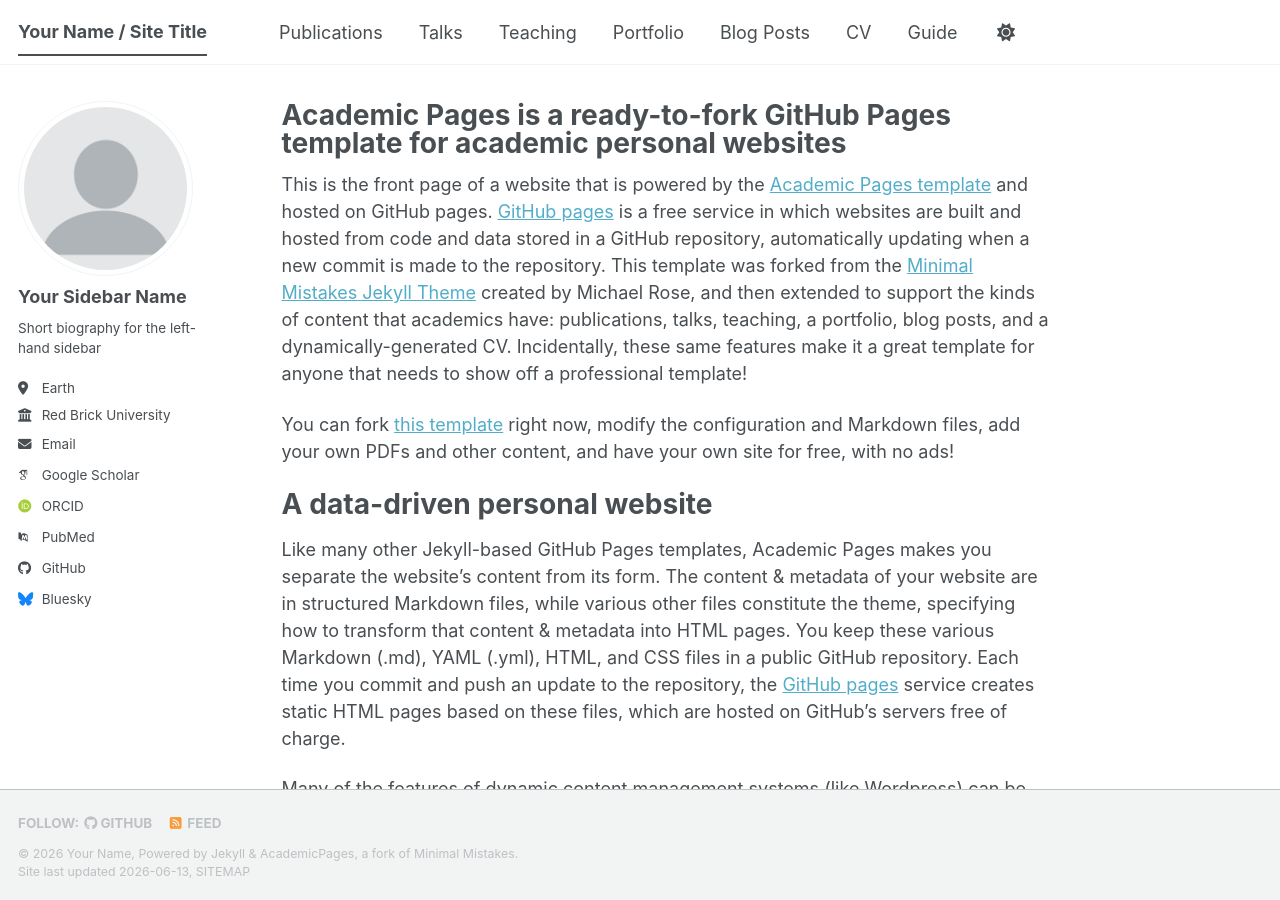
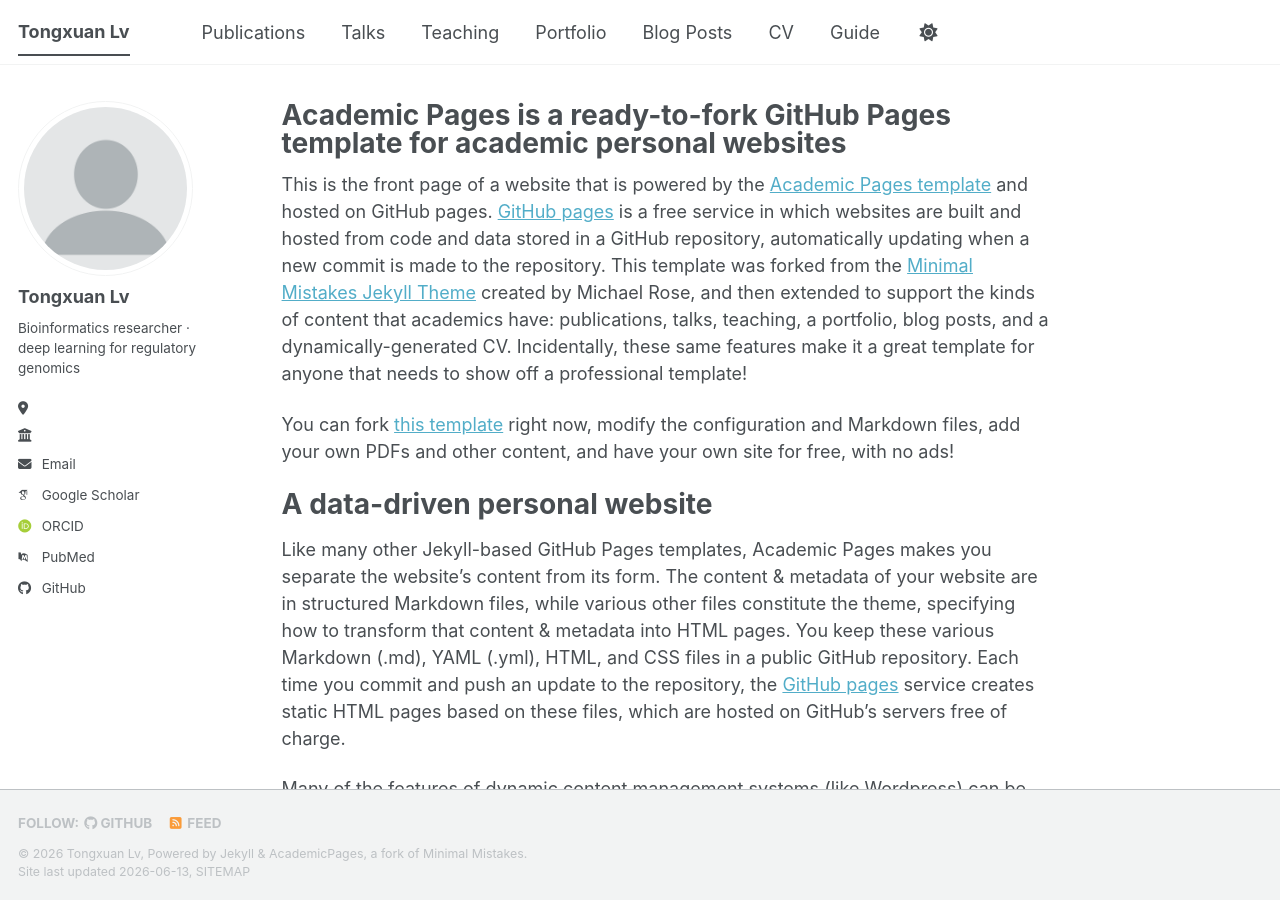
Before and after one commit to Lv-BioInfo/Lv-BioInfo.github.io, a Jekyll site: the page built from _pages/about.md, in a window 1280 px wide and 900 px high. Built offline with Jekyll 4.4.1, drawn with Linux system fonts in a browser that asks for light colours; some web fonts are replaced; a script bundle is joined from its source files by our own code; library files that are not in the unit come from our copies.

Commit message:
Modify site configuration with personal details
Updated personal information and site settings.

```diff
--- a/_config.yml
+++ b/_config.yml
@@ -8,40 +8,39 @@
 
 # Basic Site Settings
 locale                   : "en-US"
-site_theme               : "default" # The available themes options are "default", "air", "sunrise", "mint", "dirt" and "contrast"
-title                    : "Your Name / Site Title"
+site_theme               : "default" # 可选: "default", "air", "sunrise", "mint", "dirt", "contrast"
+title                    : "Tongxuan Lv"
 title_separator          : "-"
-name                     : &name "Your Name"
-description              : &description "Your Name's academic portfolio"   # Update this with a general description of your site, this is the default if not overridden by a page
-url                      : https://academicpages.github.io # The base hostname & protocol for your site e.g. "https://[your GitHub username].github.io",
-                                                           # or if you already have some other page hosted on Github then use "https://[your GitHub username].github.io/[Your Repo Name]"
+name                     : &name "Tongxuan Lv"
+description              : &description "Tongxuan Lv's academic homepage — deep learning for regulatory genomics and computational genomics."
+url                      : https://lv-bioinfo.github.io # 你的站点地址（GitHub 会自动转小写）
 baseurl                  : "" # the subpath of your site, e.g. "/blog"
-repository               : "academicpages/academicpages.github.io"
+repository               : "Lv-BioInfo/Lv-BioInfo.github.io"
 
 # Site Author - The following control what appear as part of the author content on the side bar.
 #               If a field is blank the icon and link will not appear, otherwise it will be shown.
 #               Additional customization can be done by editing /_includes/author-profile.html
 author:
   # Biographic information
-  avatar           : "profile.png"
-  name             : "Your Sidebar Name"
+  avatar           : "profile.png"               # 把头像放到 images/profile.png
+  name             : "Tongxuan Lv"               # 想显示中文名可改成 "吕同轩 (Tongxuan Lv)"
   pronouns         : # example: "she/her"
-  bio              : "Short biography for the left-hand sidebar"
-  location         : "Earth"
-  employer         : "Red Brick University"
+  bio              : "Bioinformatics researcher · deep learning for regulatory genomics"  # 按你的身份微调，如 PhD candidate / Postdoc
+  location         : ""                           # 待填写，例如 "Beijing, China"
+  employer         : ""                           # 待填写：课题组 / 院校，例如 "Dr. Chen Lab, XX University"
   uri              : # URL
-  email            : "none@example.org"
+  email            : ""                           # 待填写：联系邮箱
 
   # Academic websites
   academia         : # URL
   arxiv            : # URL - Update with the correct link to your profile
-  googlescholar    : "https://scholar.google.com/citations?user=PS_CX0AAAAAJ"
+  googlescholar    : ""                           # 待填写：Google Scholar 主页链接
   inspire-hep      : # URL
   impactstory      : # URL
-  orcid            : "https://orcid.org/yourorcidurl"
+  orcid            : "https://orcid.org/0009-0008-3618-635X"
   semantic         : # URL
   ssrn             : # URL
-  pubmed           : "https://www.ncbi.nlm.nih.gov/pubmed/?term=john+snow"
+  pubmed           : ""                           # 待填写：有 PubMed 收录的论文可填检索链接，否则留空
   researchgate     : # URL
   scopus           : # URL
   zotero           : # URL
@@ -51,13 +50,13 @@ author:
   bitbucket        : # Username - Update with your username on the site
   codepen          : # Username
   dribbble         : # Username
-  github           : "academicpages"
+  github           : "Lv-BioInfo"
   kaggle           : # Username
   stackoverflow    : # User number or user number and name (i.e., use "1" or "1/jeff-atwood")
 
   # Social media
   artstation       : # Username
-  bluesky          : "bsky.app" # Replace this with you Bluesky username
+  bluesky          : # Replace this with you Bluesky username
   facebook         : # Username
   flickr           : # Username
   foursquare       : # Username
```
